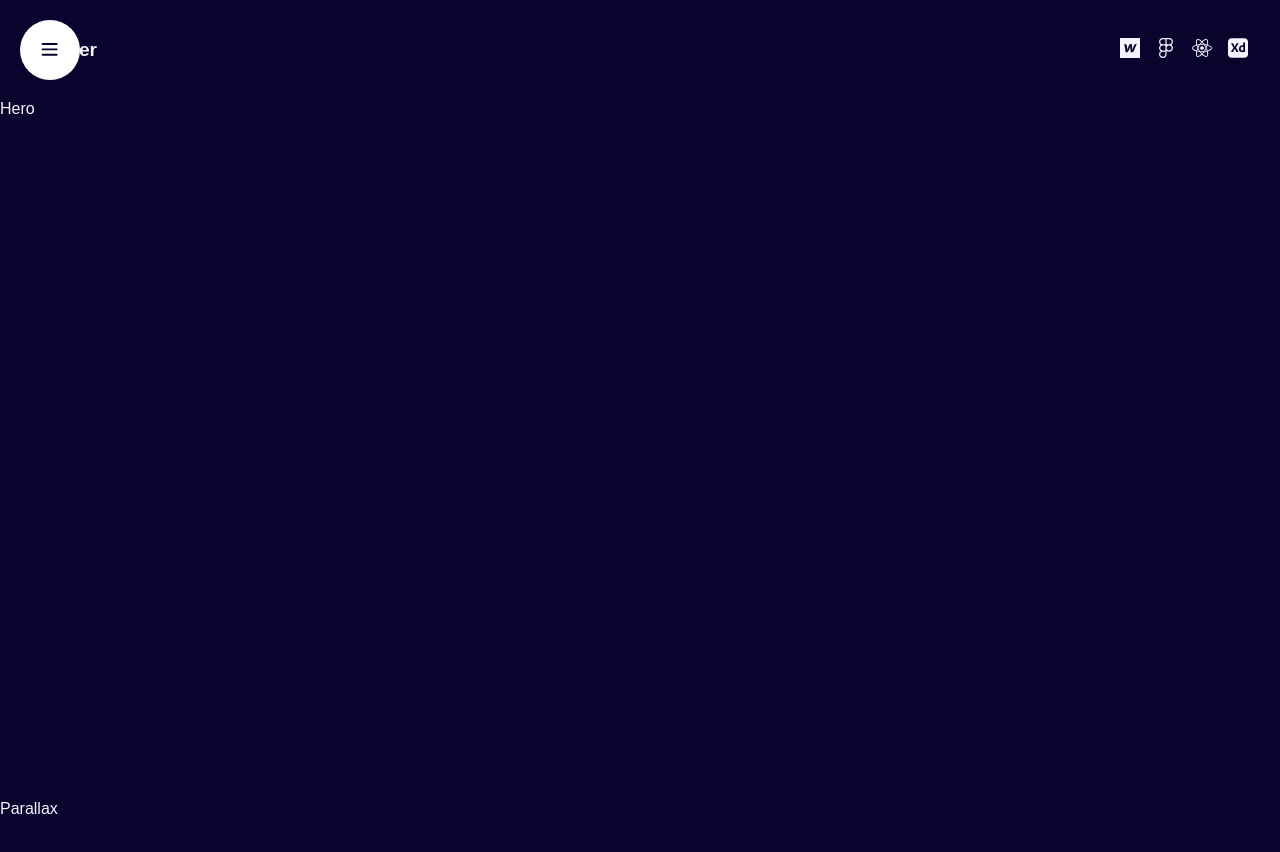
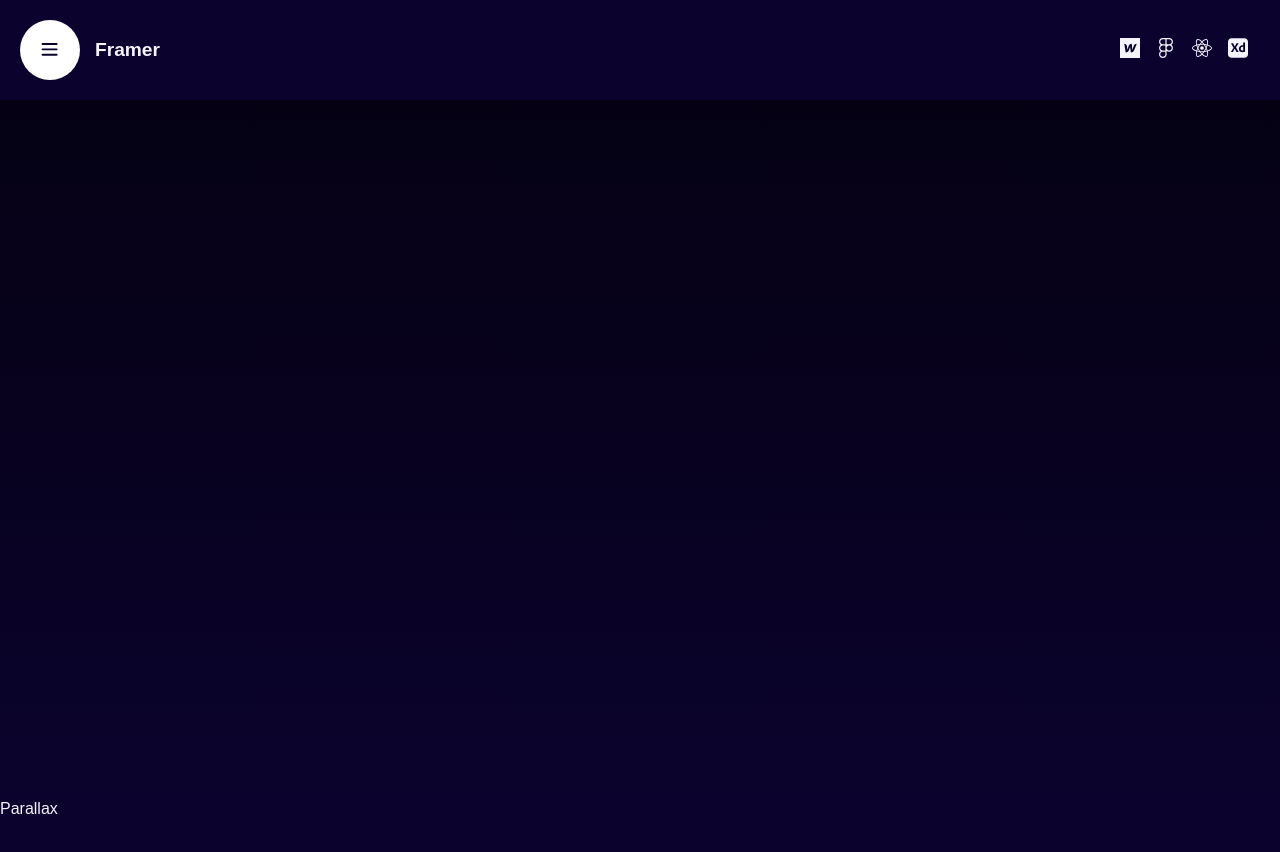
Before and after one commit to janvierjr/Framer, a React (Vite) app: page / in a window 1280 px wide. Shown: the top 852 px of the page. Built offline with nearby package versions, Linux system fonts and the light colour scheme.

Commit message:
move sidebar to navbar and update scss to module

```diff
--- a/src/App.jsx
+++ b/src/App.jsx
@@ -1,14 +1,13 @@
 import './App.scss';
 import Navbar from './components/navbar/Navbar';
-import Sidebar from './components/sidebar/Sidebar';
+import Hero from './components/hero/Hero';
 
 const App = () => {
   return (
     <div>
       <section id='Home'>
-        <Sidebar />
         <Navbar />
-        Hero
+        <Hero/>
       </section>
       <section id='Services'>Parallax</section>
       <section>Services</section>
--- a/src/App.scss
+++ b/src/App.scss
@@ -2,7 +2,9 @@
 :root {
   --dark-main: #0b032d;
   --darker: #050113;
-  --light-main: #f5f3fb
+  --purple: #1e0e61;
+  --light-main: #f5f3fb;
+  --max-width: 1366px;
 }
 
 /* css reset */
--- /dev/null
+++ b/src/components/hero/Hero.jsx
@@ -0,0 +1,11 @@
+import scss from './Hero.module.scss';
+
+const Hero = () => {
+  return (
+    <div className={scss.hero}>
+
+    </div>
+  )
+};
+
+export default Hero;
--- /dev/null
+++ b/src/components/hero/Hero.module.scss
@@ -0,0 +1,5 @@
+.hero {
+  // max-width: var(--max-width);
+  height: calc(100vh - 100px);
+  background: linear-gradient(180deg, var(--darker), var(--dark-main));
+}
--- a/src/components/navbar/Navbar.jsx
+++ b/src/components/navbar/Navbar.jsx
@@ -1,16 +1,21 @@
 import './Navbar.scss';
 import { motion } from 'framer-motion';
+import Sidebar from '../sidebar/Sidebar';
 
 const Navbar = () => {
   return (
     <nav className='navbar'>
-      {/** Sidebar */}
       <div className='wrapper'>
-        <motion.span
-          initial={{ opacity: 0, scale: 0.5 }}
-          transition={{ delay: .2, duration: .6, ease: 'circOut' }}
-          animate={{ opacity: 1, scale: 1}}
-        >Framer</motion.span>
+        <div className='menu-logo-container'>
+          <Sidebar />
+          <motion.span
+            initial={{ opacity: 0, scale: 0.5 }}
+            transition={{ delay: 0.2, duration: 0.6, ease: 'circOut' }}
+            animate={{ opacity: 1, scale: 1 }}
+          >
+            Framer
+          </motion.span>
+        </div>
         <div className='social'>
           <a href='#'>
             <svg
--- a/src/components/navbar/Navbar.scss
+++ b/src/components/navbar/Navbar.scss
@@ -4,13 +4,21 @@
 
   .wrapper {
     display: flex;
+    position: relative;
     justify-content: space-between;
     align-items: center;
-    max-width: 1366px;
+    max-width: var(--max-width);
     height: 100%;
     margin: auto;
     padding-inline: 2rem;
+
+    .menu-logo-container {
+      display: flex;
+      justify-content: space-between;
+      width: 8rem;
+    }
   }
+
 
   .icon {
     width: 1.25rem;
--- a/src/components/sidebar/Sidebar.scss
+++ b/src/components/sidebar/Sidebar.scss
@@ -16,7 +16,7 @@
   }
 
   .links-container{
-    position: relative;
+    position: absolute;
     width: 100%;
     height: 100%;
     display: flex;
```
